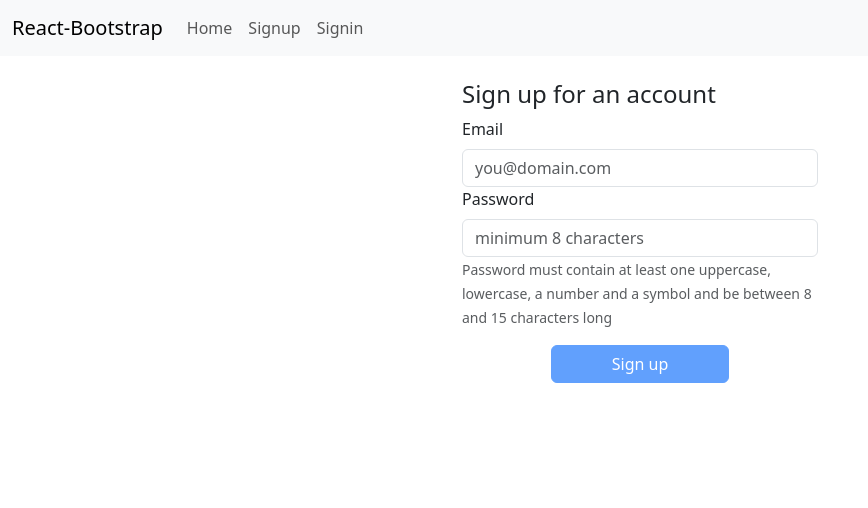
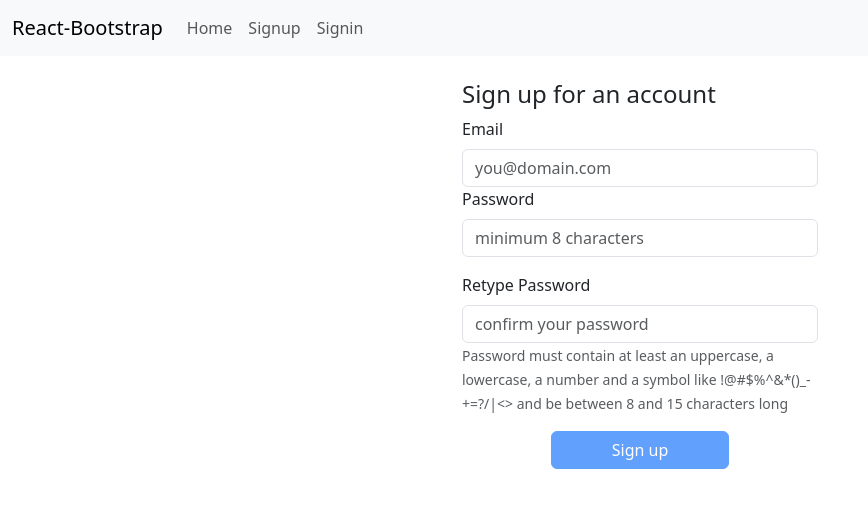
Before and after one commit to damians1976/Class-Project, a React (Vite) app in the folder app/: page /signup in a window 1280 px wide. Shown: the top 508 px of the page, without its empty margins (0-868 px from the left). Built offline with nearby package versions, Linux system fonts and the light colour scheme; no server answers.

Commit message:
end of code Oct 28

```diff
--- a/app/src/pages/Signup.jsx
+++ b/app/src/pages/Signup.jsx
@@ -10,20 +10,24 @@
 
 export function Signup(props) {
 
-    const [ password, setPassword ] = useState('')
-    const [ validpassword, setValidPassword ] = useState( false )
+    const [password, setPassword] = useState('')
+    const [validpassword, setValidPassword] = useState(false)
+    const [email, setEmail] = useState('')
+    const [validemail, setValidEmail] = useState(false)
+    const [password2, setPassword2] = useState('')
+    const [validpassword2, setValidPassword2] = useState('')
 
     const navigate = useNavigate()
     const reqNumbers = "0123456789"
-    const reqChars ="abcdefghijklmnopqrstuvwxyz"
-    const reqCaps ="ABCDEFGHIJKLMNOPQRSTUVWXYZ"
-    const reqSymbols ="!@#$%^&*()_-+=?"
+    const reqChars = "abcdefghijklmnopqrstuvwxyz"
+    const reqCaps = "ABCDEFGHIJKLMNOPQRSTUVWXYZ"
+    const reqSymbols = "!@#$%^&*()_-+=?/|<>"
 
     const includesNumbers = () => {
         const numbersArray = reqNumbers.split('')
         let result = false
-        numbersArray.forEach( ( number ) => {
-            if( password.includes(number)) {
+        numbersArray.forEach((number) => {
+            if (password.includes(number)) {
                 result = true
             }
 
@@ -34,30 +38,30 @@
     const includesCaps = () => {
         const capsArray = reqCaps.split('')
         let result = false
-        capsArray.forEach( (cap) => {
-            if( password.includes(cap) ) {
+        capsArray.forEach((cap) => {
+            if (password.includes(cap)) {
                 result = true
             }
-        } )
+        })
         return result
     }
 
     const includesChars = () => {
         const charsArray = reqChars.split('')
         let result = false
-        charsArray.forEach( (char) => {
-            if( password.includes(char) ) {
+        charsArray.forEach((char) => {
+            if (password.includes(char)) {
                 result = true
             }
-        } )
+        })
         return result
     }
 
     const includesSymbols = () => {
         const symbolsArray = reqSymbols.split('')
         let result = false
-       symbolsArray.forEach( (symbol) => {
-        if( password.includes (symbol)) {
+        symbolsArray.forEach((symbol) => {
+            if (password.includes(symbol)) {
                 result = true
             }
         })
@@ -65,31 +69,48 @@
     }
 
 
-    useEffect( () => {
-        if(
+    useEffect(() => {
+        if (
             (password.length >= 8 && password.length <= 15)
             && includesNumbers() == true
             && includesChars() == true
             && includesCaps() == true
             && includesSymbols() == true
 
-        )
-        {
-            setValidPassword( true )
+        ) {
+            setValidPassword(true)
         }
         else {
-            setValidPassword( false )
+            setValidPassword(false)
         }
-    } , [ password ])
+    }, [password])
+
+    useEffect(() => {
+        if (email.indexOf('@') > 0 && email.indexOf('.') > 0) {
+            setValidEmail(true)
+        }
+        else {
+            setValidEmail(false)
+        }
+    }, [email])
+
+    useEffect( () => {
+        if( password2 == password && validpassword ) {
+            setValidPassword2( true )
+        }
+        else {
+            setValidPassword2( false )
+        }
+    }, [password2])
 
     const signUpUser = (event) => {
         event.preventDefault()
         const formdata = new FormData(event.target)
         const email = formdata.get("email")
         const password = formdata.get("password")
-        createUserWithEmailAndPassword( props.authapp, email, password)
-        .then ( (response) => navigate("/") )
-        .catch ( (error) => console.log(error) )
+        createUserWithEmailAndPassword(props.authapp, email, password)
+            .then((response) => navigate("/"))
+            .catch((error) => console.log(error))
     }
 
 
@@ -98,7 +119,7 @@
             <Container>
                 <Row>
                     <Col md={{ span: 4, offset: 4 }}>
-                        <Form className="mt-4" onSubmit={ (event) => signUpUser(event) }>
+                        <Form className="mt-4" onSubmit={(event) => signUpUser(event)}>
                             <h4>Sign up for an account</h4>
                             <Form.Group>
                                 <Form.Label>Email</Form.Label>
@@ -106,6 +127,8 @@
                                     type="email"
                                     placeholder="you@domain.com"
                                     name="email"
+                                    value={email}
+                                    onChange={(event) => setEmail(event.target.value)}
                                 />
                             </Form.Group>
                             <Form.Group>
@@ -114,18 +137,28 @@
                                     type="password"
                                     placeholder="minimum 8 characters"
                                     name="password"
-                                value={ password }
-                                onChange = { (event) => setPassword( event.target.value)}
+                                    value={password}
+                                    onChange={(event) => setPassword(event.target.value)}
                                 />
-                                <Form.Text>Password must contain at least one uppercase, lowercase, a number and a symbol and be between 8 and 15 characters long
 
+                            </Form.Group>
+                            <Form.Group>
+                                <Form.Label className="mt-3">Retype Password</Form.Label>
+                                <Form.Control
+                                    type="password"
+                                    placeholder="confirm your password"
+                                    name="password2"
+                                    value={password2}
+                                    onChange={(event) => setPassword2(event.target.value)}
+                                />
+                                <Form.Text>Password must contain at least an uppercase, a lowercase, a number and a symbol like {reqSymbols} and be between 8 and 15 characters long
                                 </Form.Text>
                             </Form.Group>
                             <Button
                                 type="submit"
                                 variant="primary"
                                 className="my-3 mx-auto d-block w-50"
-                            disabled = { (validpassword) ? false : true }
+                                disabled={(validpassword && validemail && validpassword2) ? false : true}
                             >
                                 Sign up
                             </Button>
```
Lines whose indentation alone changed are shown as unchanged.
